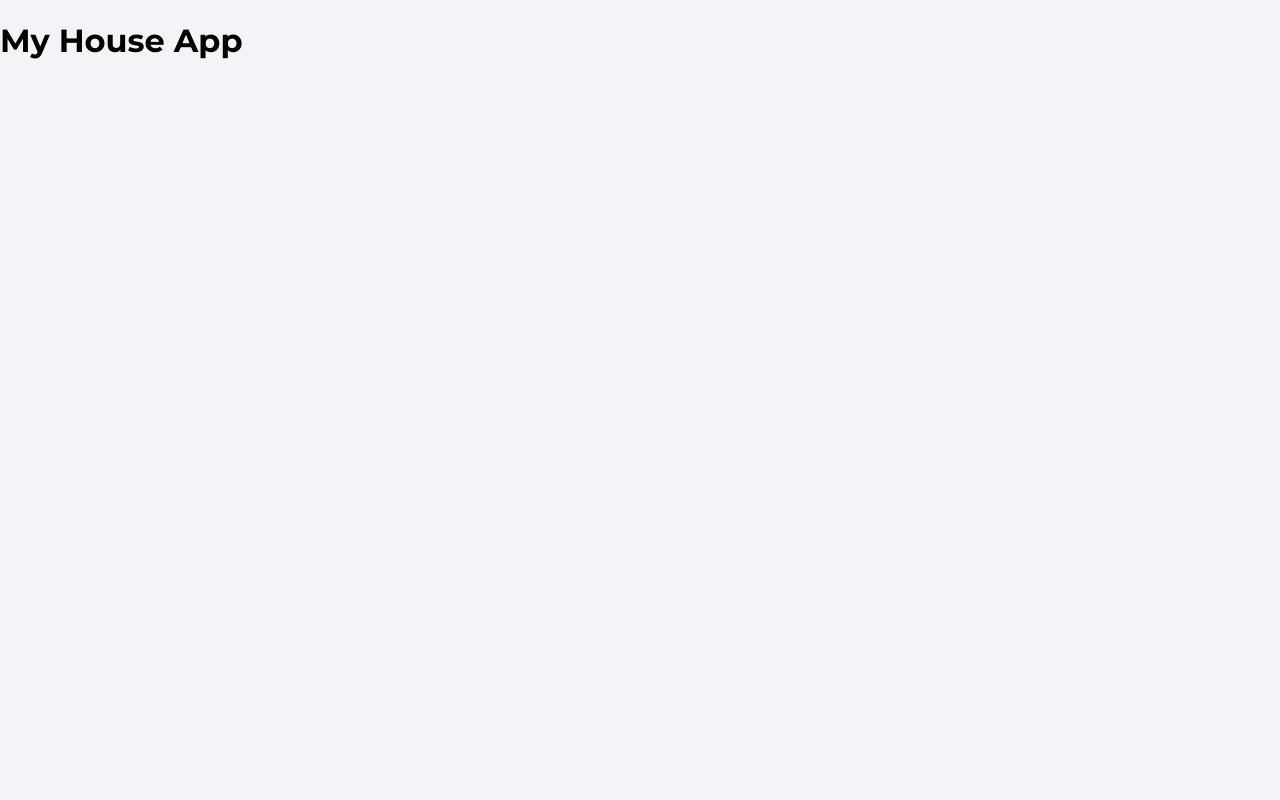
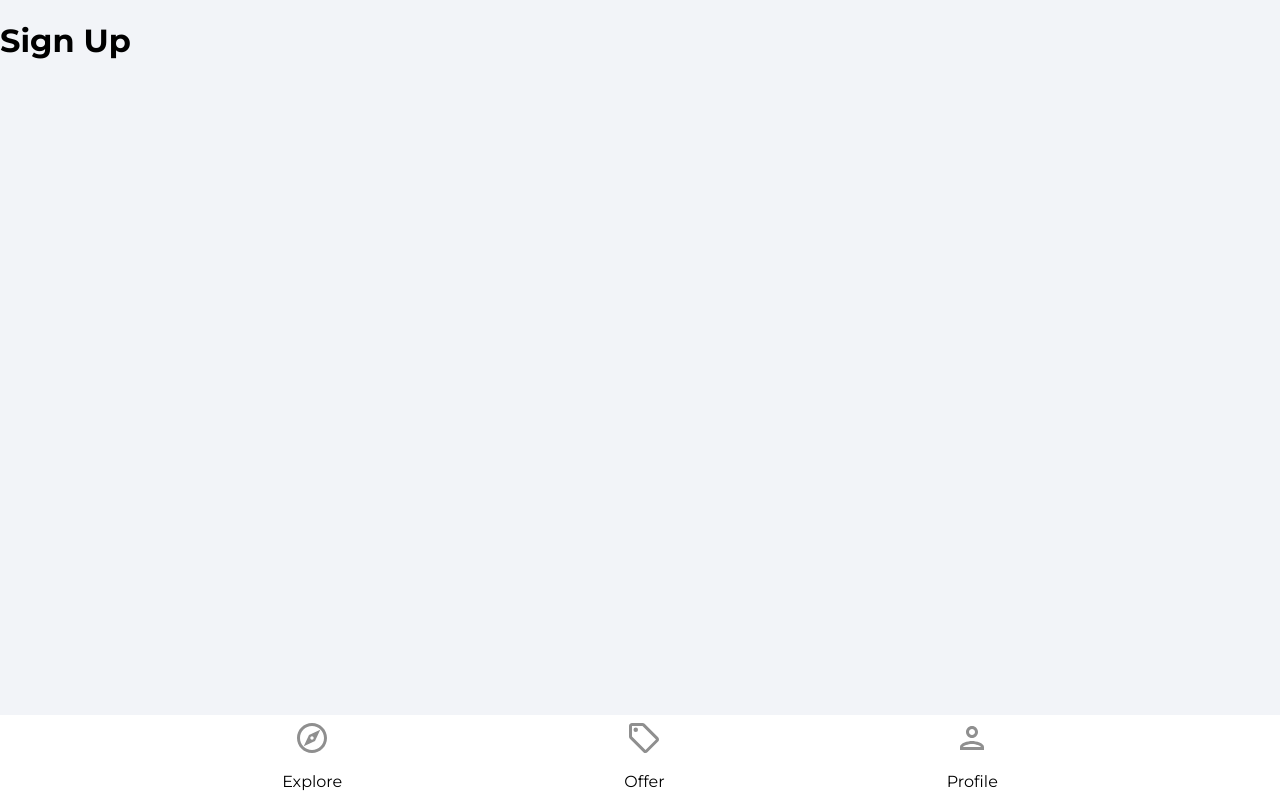
Before and after one commit to erinnegr1/house_marketplace, a React (Create React App) app in the folder house-marketplace/: page /sign-up in a window 1280 px wide. Built offline with nearby package versions, Linux system fonts and the light colour scheme.

Commit message:
added navbar with icons and conditionals

```diff
--- a/house-marketplace/src/App.js
+++ b/house-marketplace/src/App.js
@@ -1,10 +1,23 @@
 
+import {BrowserRouter as Router, Routes, Route} from 'react-router-dom'
+import {Navbar, Explore, ForgotPassword, Offers, Profile, SignIn, SignUp} from './pages/index'
 
 function App() {
   return (
-    <div>
-     <h1>My House App</h1>
-    </div>
+    <>
+    <Router>
+      <Routes>
+        <Route path='/' element={ <Explore />}/>
+        <Route path='/forgot-password' element={ <ForgotPassword />}/>
+        <Route path='/offers' element={ <Offers />}/>
+        <Route path='/sign-in' element={ <SignIn/>}/>
+        <Route path='/profile' element={ <SignIn/>}/>
+        <Route path='/sign-up' element={ <SignUp />}/>
+      </Routes>
+       <Navbar />
+    </Router>
+
+    </>
   );
 }
 
--- /dev/null
+++ b/house-marketplace/src/components/Navbar.jsx
@@ -0,0 +1,39 @@
+import { useNavigate, useLocation } from "react-router-dom";
+import { ReactComponent as OfferIcon } from "../assets/svg/localOfferIcon.svg";
+import { ReactComponent as ExploreIcon } from "../assets/svg/exploreIcon.svg";
+import { ReactComponent as PersonOutlineIcon } from "../assets/svg/personOutlineIcon.svg";
+
+function Navbar() {
+
+    const navigate = useNavigate()
+    const location = useLocation()
+
+    const pathMatchRoute = (route) => {
+        if(route == location.pathname) {
+            return true
+        }
+    }
+
+  return (
+    <footer className="navbar">
+      <nav className="navbarNav">
+        <ul className="navbarListItems">
+          <li className="navbarListItem" onClick={()=> navigate('/')}>
+            <ExploreIcon fill={pathMatchRoute('/') ? '#2c2c2c' : '#8f8f8f'} width='36px' height='36px' />
+            <p>Explore</p>
+          </li>
+          <li className="navbarListItem" onClick={()=> navigate('/offers')}>
+            <OfferIcon fill={pathMatchRoute('/offers') ? '#2c2c2c' : '#8f8f8f'} width='36px' height='36px' />
+            <p>Offer</p>
+          </li>
+          <li className="navbarListItem" onClick={()=> navigate('/profile')}>
+            <PersonOutlineIcon fill={pathMatchRoute('/profile') ? '#2c2c2c' : '#8f8f8f'} width='36px' height='36px' />
+            <p>Profile</p>
+          </li>
+        </ul>
+      </nav>
+    </footer>
+  );
+}
+
+export default Navbar;
```
Also changed, not shown: house-marketplace/src/pages/index.jsx (added, +7 -0 lines), house-marketplace/src/pages/Offers.jsx (renamed from house-marketplace/src/pages/Offer.jsx).
